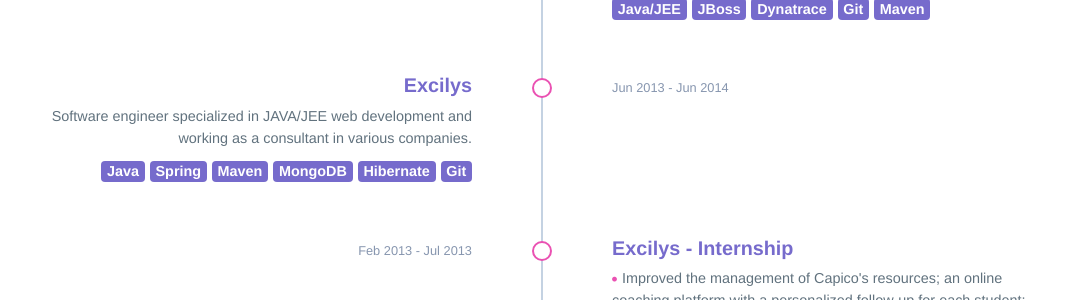
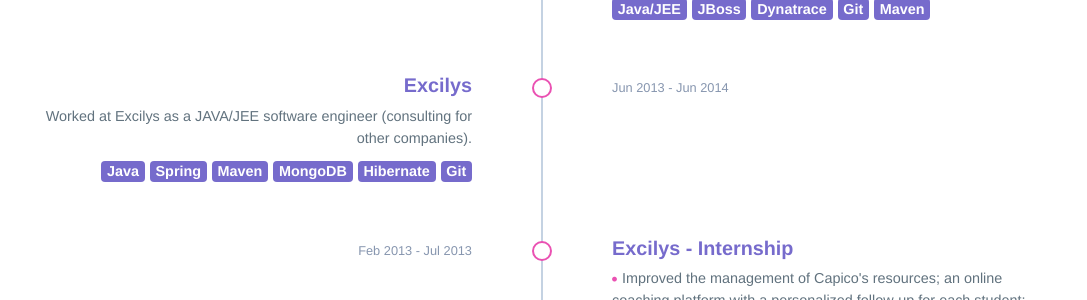
Before and after one commit to antoinecarton/antoinecarton.github.io, a Jekyll site: the page built from index.md, in a window 1280 px wide and 1400 px high, scrolled down 2031 px. Shown: the part 152-452 px from the top of the window, without its empty margins (98-1185 px from the left). Built offline with Jekyll 4.4.1, drawn with Linux system fonts in a browser that asks for light colours; some of the changed text lies outside the part shown.

Commit message:
update timeline

```diff
--- a/index.md
+++ b/index.md
@@ -72,7 +72,7 @@
     date: Jun 2013 - Jun 2014
     link: http://www.excilys.com
     description: |
-      Software engineer specialized in JAVA/JEE web development and working as a consultant in various companies.
+      Worked at Excilys as a JAVA/JEE software engineer (consulting for other companies).
     skills:
       - Java
       - Spring
```
Also changed, not shown: other parts of index.md (+1 -1 lines).
